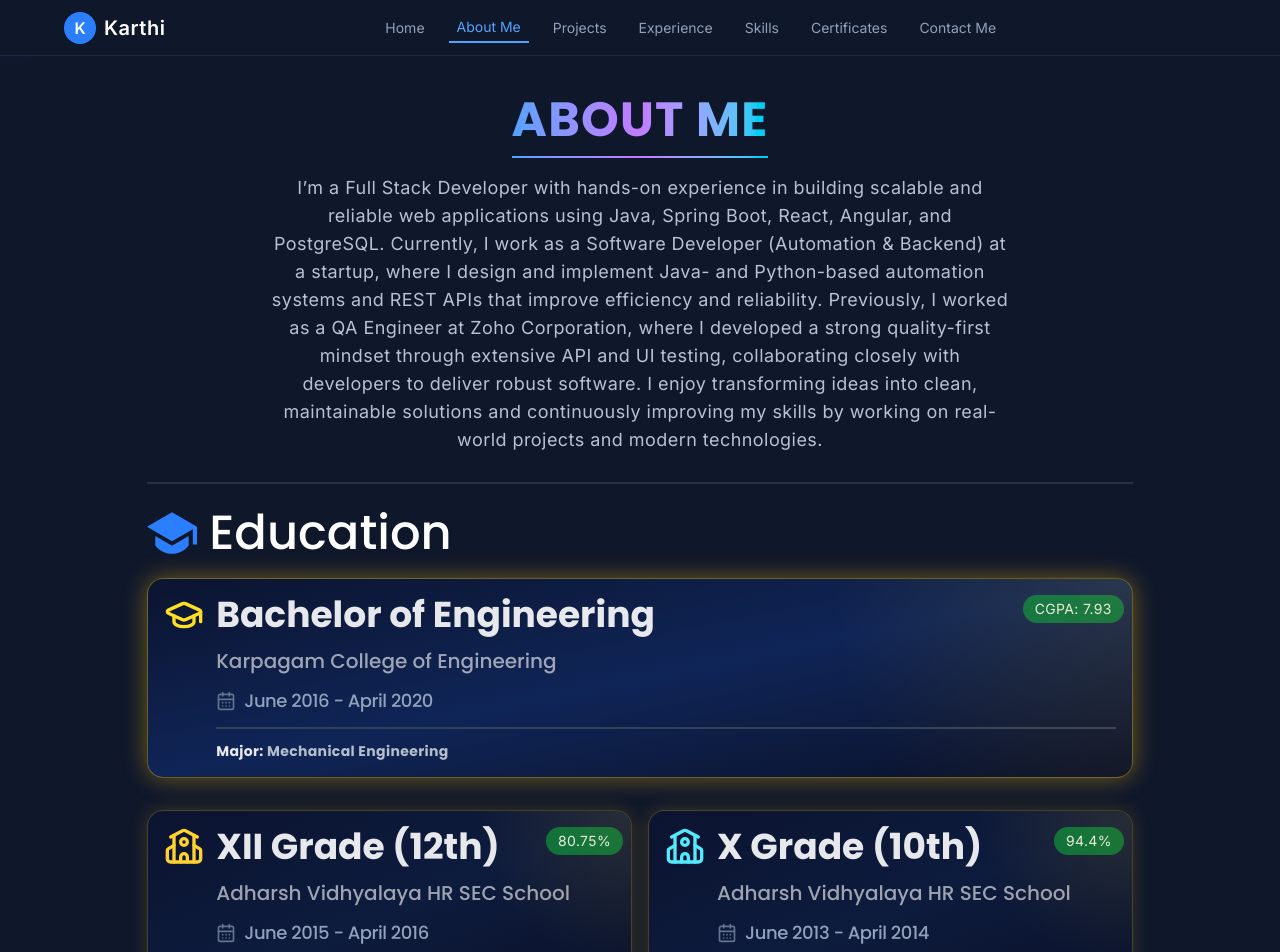
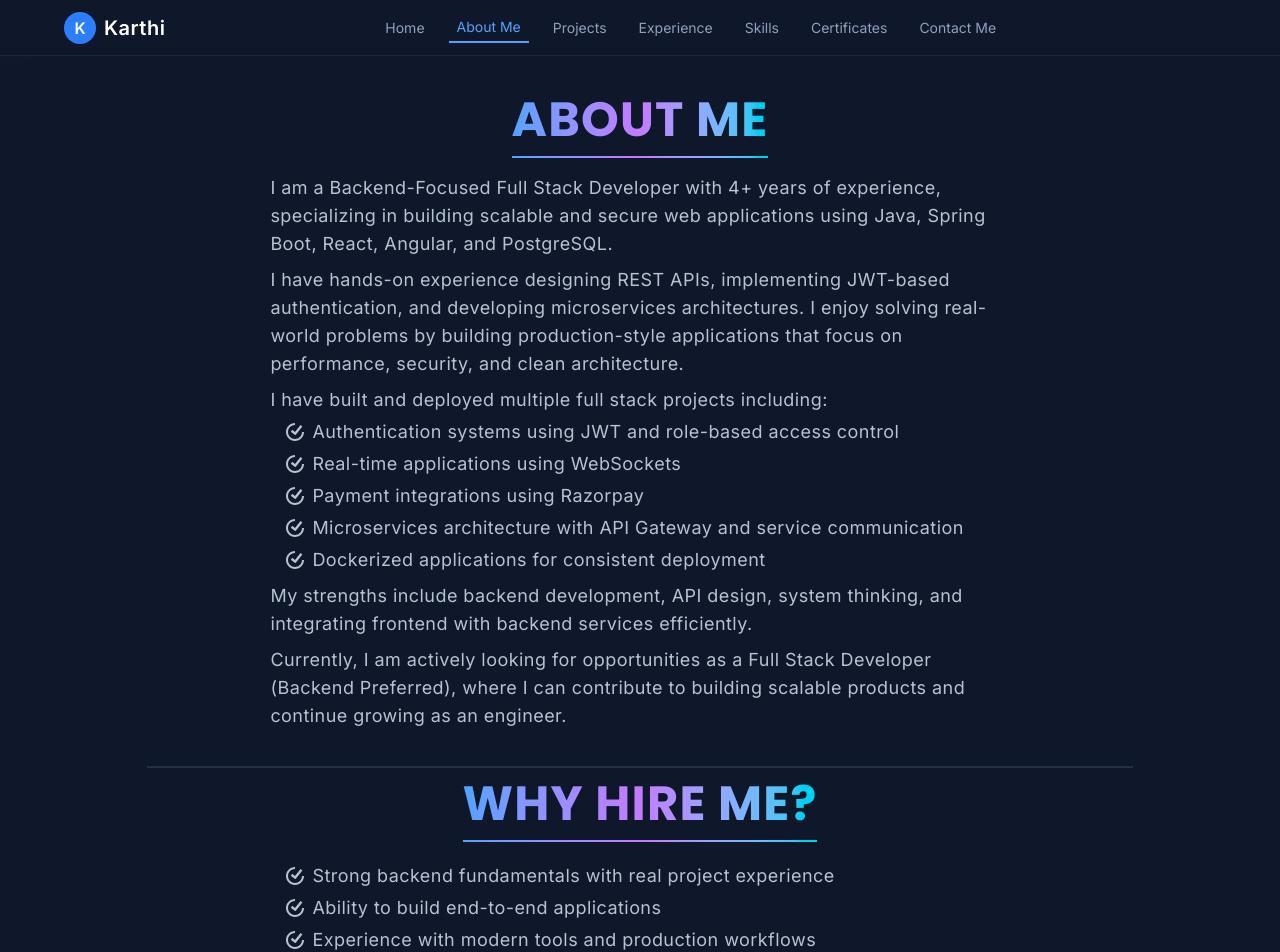
Before and after one commit to karthi-mr/my-portfolio, a React (Vite) app: page /about in a window 1280 px wide. Shown: the top 952 px of the page. Built offline with nearby package versions, Linux system fonts and the light colour scheme.

Commit message:
updated home page & about page

```diff
--- a/src/pages/About.tsx
+++ b/src/pages/About.tsx
@@ -2,15 +2,7 @@ import type { ReactElement } from "react";
 import { RiGraduationCapFill } from "react-icons/ri";
 import Education from "../components/Education.tsx";
 import { GraduationCap, School } from "lucide-react";
-
-const professionalSummary: string = "I’m a Full Stack Developer with hands-on experience in building scalable and " +
-  "reliable web applications using Java, Spring Boot, React, Angular, and PostgreSQL. Currently, I work as a " +
-  "Software Developer (Automation & Backend) at a startup, where I design and implement Java- and Python-based " +
-  "automation systems and REST APIs that improve efficiency and reliability. Previously, I worked as a QA Engineer " +
-  "at Zoho Corporation, where I developed a strong quality-first mindset through extensive API and UI testing, " +
-  "collaborating closely with developers to deliver robust software. I enjoy transforming ideas into clean, " +
-  "maintainable solutions and continuously improving my skills by working on real-world projects and " +
-  "modern technologies.";
+import { SiTicktick } from "react-icons/si";
 
 function About(): ReactElement {
   return (
@@ -27,12 +19,84 @@ function About(): ReactElement {
         />
       </div>
       {/* profile summary */}
-      <div className="mt-2 text-sm md:text-lg text-center md:px-[20%] py-2 pb-4">
-        <p
-          className="text-slate-300/90 tracking-tight md:tracking-wide"
+      <div className="mt-2 text-sm md:text-lg text-start md:px-[20%] py-2 pb-4">
+        <p className="text-slate-300/90 tracking-tight md:tracking-wide mb-2">
+          I am a Backend-Focused Full Stack Developer with 4+ years of experience, specializing in building scalable and secure web applications using Java, Spring Boot, React, Angular, and PostgreSQL.
+        </p>
+        <p className="text-slate-300/90 tracking-tight md:tracking-wide mb-2">
+          I have hands-on experience designing REST APIs, implementing JWT-based authentication, and developing microservices architectures. I enjoy solving real-world problems by building production-style applications that focus on performance, security, and clean architecture.
+        </p>
+        <div className="text-slate-300/90 tracking-tight md:tracking-wide mb-2">
+          I have built and deployed multiple full stack projects including:
+          <ul className="list-none list-inside">
+            <li className="flex gap-2 items-center ml-4 mt-1">
+              <SiTicktick />
+              <span className="">Authentication systems using JWT and role-based access control</span>
+            </li>
+            <li className="flex gap-2 items-center ml-4 mt-1">
+              <SiTicktick />
+              <span className="">Real-time applications using WebSockets</span>
+            </li>
+            <li className="flex gap-2 items-center ml-4 mt-1">
+              <SiTicktick />
+              <span className="">Payment integrations using Razorpay</span>
+            </li>
+            <li className="flex gap-2 items-center ml-4 mt-1">
+              <SiTicktick />
+              <span className="">Microservices architecture with API Gateway and service communication</span>
+            </li>
+            <li className="flex gap-2 items-center ml-4 mt-1">
+              <SiTicktick />
+              <span className="">Dockerized applications for consistent deployment</span>
+            </li>
+          </ul>
+        </div>
+        <p className="text-slate-300/90 tracking-tight md:tracking-wide mb-2">
+          My strengths include backend development, API design, system thinking, and integrating frontend with backend services efficiently.
+        </p>
+        <p className="text-slate-300/90 tracking-tight md:tracking-wide mb-2">
+          Currently, I am actively looking for opportunities as a Full Stack Developer (Backend Preferred), where I can contribute to building scalable products and continue growing as an engineer.
+        </p>
+      </div>
+
+      {/* divider */}
+      <div className="w-full flex justify-center py-3">
+        <hr className="w-4/5 border-b border-slate-600/40" />
+      </div>
+
+      <div className="text-sm md:text-lg text-center">
+        <h1
+          className="text-2xl md:text-5xl tracking-wide mb-3 font-bold bg-linear-to-r from-blue-400
+          via-purple-400 to-cyan-400 bg-clip-text text-transparent uppercase"
         >
-          {professionalSummary}
-        </p>
+          Why Hire Me?
+        </h1>
+        <hr
+          className="w-full h-0.5 border-0 bg-linear-to-r from-blue-400 via-purple-400 to-cyan-400"
+        />
+      </div>
+
+      <div className="mt-2 text-sm md:text-lg md:px-[20%] py-2 pb-4 w-full">
+        <div className="text-slate-300/90 tracking-tight md:tracking-wide mb-2">
+          <ul className="list-none list-outside">
+            <li className="flex gap-2 items-center ml-4 mt-1">
+              <SiTicktick />
+              <span className="">Strong backend fundamentals with real project experience</span>
+            </li>
+            <li className="flex gap-2 items-center ml-4 mt-1">
+              <SiTicktick />
+              <span className="">Ability to build end-to-end applications</span>
+            </li>
+            <li className="flex gap-2 items-center ml-4 mt-1">
+              <SiTicktick />
+              <span className="">Experience with modern tools and production workflows</span>
+            </li>
+            <li className="flex gap-2 items-center ml-4 mt-1">
+              <SiTicktick />
+              <span className="">Quick learner with consistent hands-on development</span>
+            </li>
+          </ul>
+        </div>
       </div>
 
       {/* divider */}
--- a/src/pages/Home.tsx
+++ b/src/pages/Home.tsx
@@ -1,8 +1,8 @@
+import { Download } from "lucide-react";
 import type { ReactElement } from "react";
+import { SiTicktick } from "react-icons/si";
 import { type NavigateFunction, useNavigate } from "react-router-dom";
-import { Download } from "lucide-react";
 import profileImg from "../assets/profile2.jpg";
-
 
 const RESUME_PDF_URL: string = "https://drive.google.com/file/d/1UKLLpP9tGlPoilDuIfeo1KwkNucTVHLX/view?usp=drive_link";
 
@@ -51,12 +51,33 @@ function Home(): ReactElement {
         </div>
 
         {/* short summary */}
-        <div className="py-3 md:py-5 w-[90%] md:w-[60%] flex justify-center items-center text-center">
-          <p className="font-medium text-sm md:text-xl tracking-tight md:tracking-wider text-slate-500">
-            Passionate about building web applications that make an impact. Experienced in developing with Java,
-            Spring Framework, React and Angular. Experienced in developing Java, Spring Framework, React and
-            Angular projects.
-          </p>
+        <div className="py-3 md:py-5 w-[90%] md:w-[60%] flex flex-col text-slate-400 gap-1">
+          {/* improving points */}
+          <h2 className="text-md md:text-xl font-normal tracking-wide italic">Backend-Focused Full Stack Developer</h2>
+          <h3 className="text-sm md:text-lg font-normal tracking-wide">
+            Building scalable web applications using Java, Spring Boot, React and PostgreSQL
+          </h3>
+          <h3 className="text-sm md:text-lg font-normal tracking-wide">
+            Experienced in developing real-world applications with JWT authentication, microservices architecture, WebSockets, payment integration, and Docker-based deployments.
+          </h3>
+          <ul className="list-none list-inside">
+            <li className="flex gap-2 items-center">
+              <SiTicktick />
+              <div className="">4+ years experience</div>
+            </li>
+            <li className="flex gap-2 items-center">
+              <SiTicktick />
+              <div className="">Production-style projects with real integrations</div>
+            </li>
+            <li className="flex gap-2 items-center">
+              <SiTicktick />
+              <div className="">Strong backend + API design skills</div>
+            </li>
+            <li className="flex gap-2 items-center">
+              <SiTicktick />
+              <div className="">Open to Full Stack / Backend roles</div>
+            </li>
+          </ul>
         </div>
 
         <div className="flex items-center justify-center gap-4 md:gap-6 py-2 md:py-5 border-b
@@ -83,6 +104,14 @@ function Home(): ReactElement {
               <span>Download Resume</span>
             </div>
           </a>
+          <a
+            className="bg-yellow-700 hover:bg-yellow-800 px-3 md:px-5 py-2 rounded-2xl transition-all cursor-pointer
+            font-semibold tracking-tight md:tracking-wider shadow-md shadow-yellow-600/50 border
+            border-yellow-400/70 w-[80%] md:w-auto"
+            onClick={() => navigator("/contact")}
+          >
+            <span>Contact Me</span>
+          </a>
         </div>
       </section>
     </>
```
